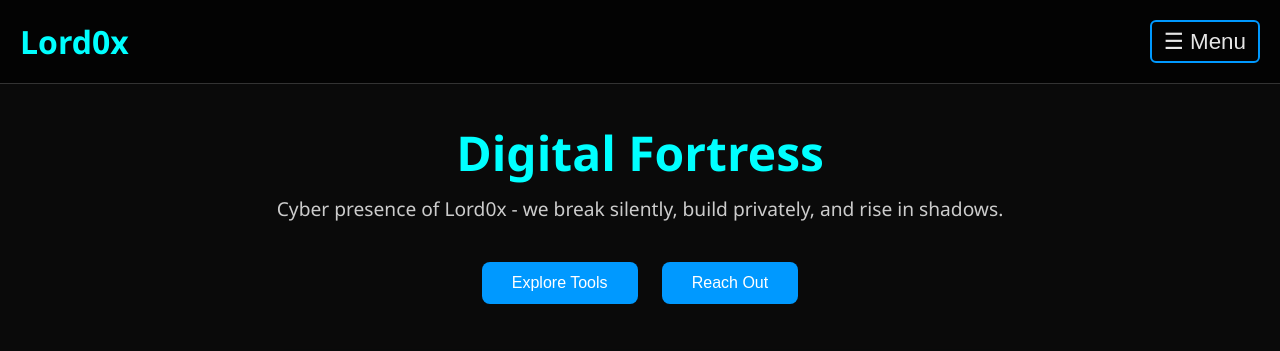
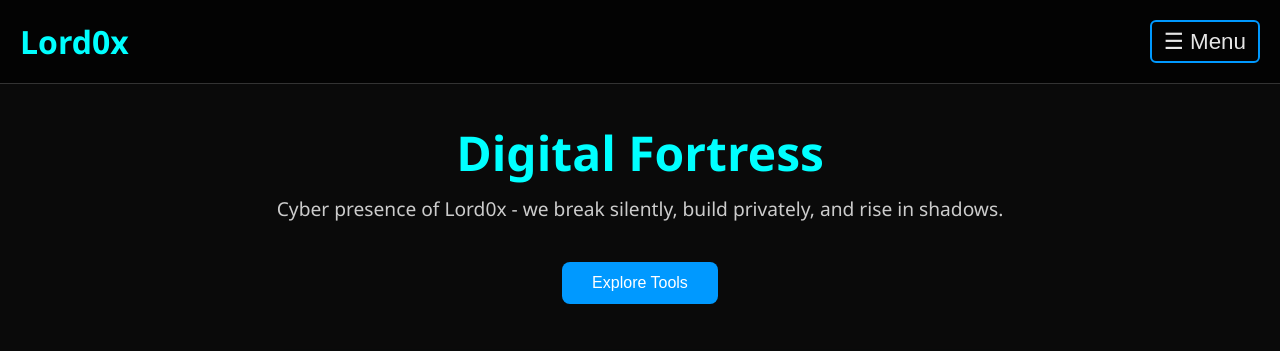
Before and after one commit to XVoidSec/XVoidSec.github.io, a plain HTML site: page index.html in a window 1280 px wide. Shown: the top 351 px of the page. Drawn offline with Linux system fonts and the light colour scheme.

Commit message:
Update index.html

```diff
--- a/index.html
+++ b/index.html
@@ -160,7 +160,7 @@ p {
   </div>  <main>
     <h1>Digital Fortress</h1>
     <p>Cyber presence of Lord0x - we break silently, build privately, and rise in shadows.</p><button class="btn" onclick="location.href='tools.html'">Explore Tools</button>
-<button class="btn" onclick="location.href='contact.html'">Reach Out</button>
+
 
 <div class="gallery">
   <img src="https://f.top4top.io/p_3469qvmh21.png" alt="Showcase 1">
```
